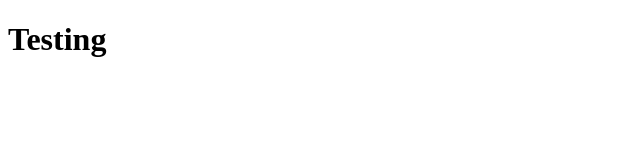
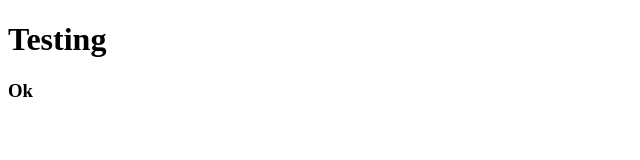
Before and after one commit to hassan2408e/dumapp, a plain HTML site: page index.html in a window 1280 px wide. Shown: the full height of the page, 0-640 px from the left. Drawn offline with Linux system fonts and the light colour scheme.

Commit message:
new update

```diff
--- a/index.html
+++ b/index.html
@@ -7,5 +7,6 @@
 </head>
 <body>
     <h1>Testing</h1>
+    <h3>Ok</h3>
 </body>
 </html>
```
